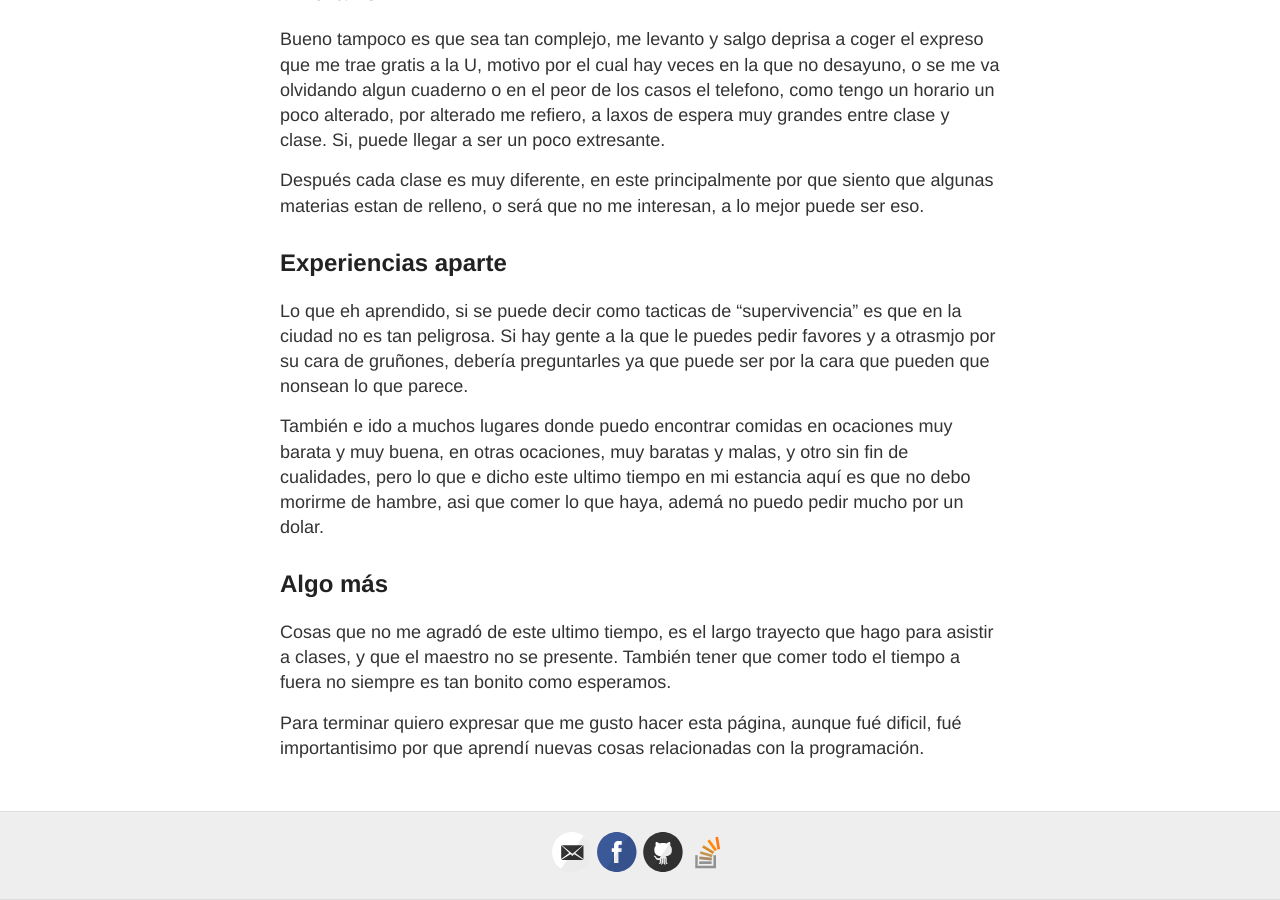
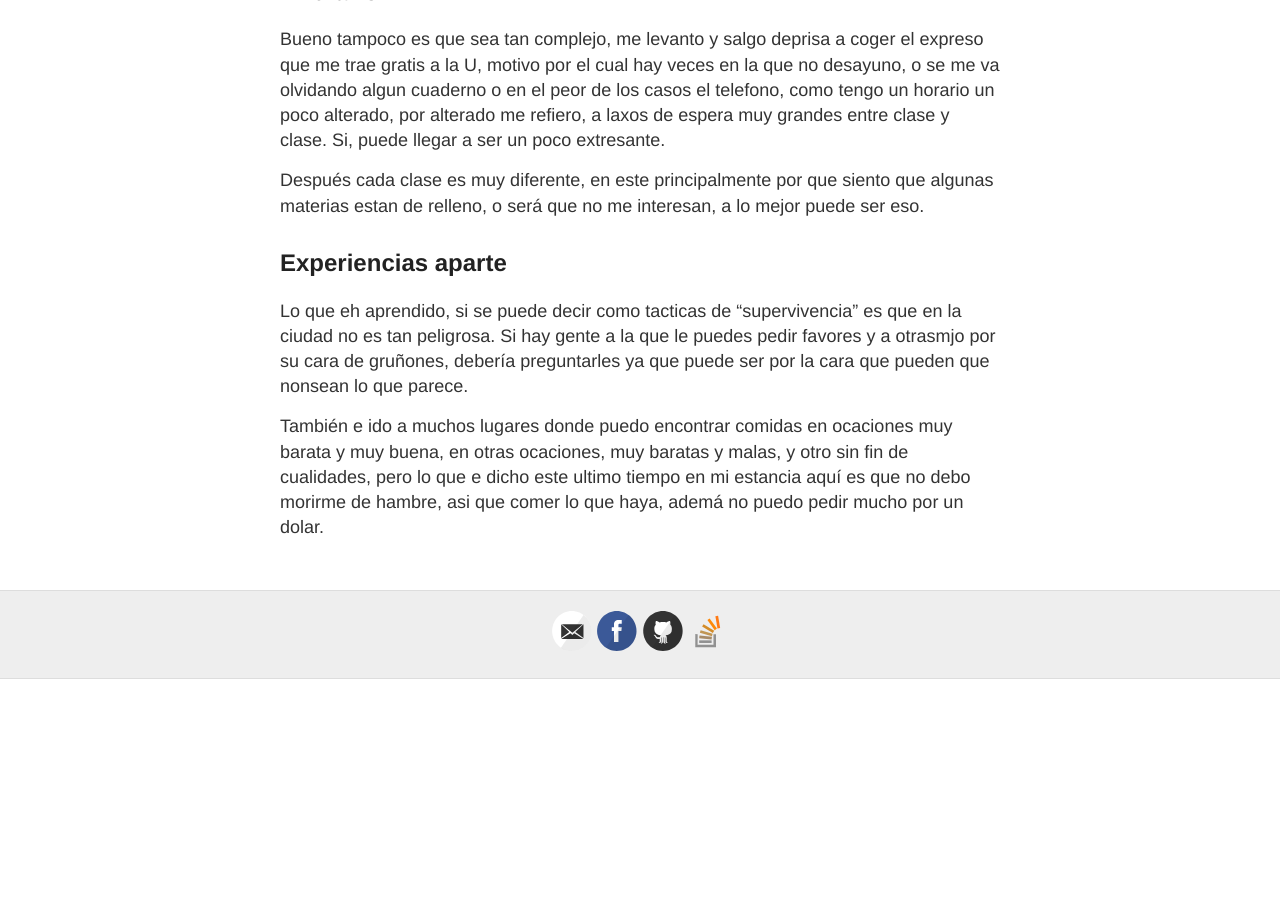
Before and after one commit to andrescharro22/Carlos-F007.github.io, a Jekyll site: the page built from blog.md, in a window 1280 px wide and 900 px high, scrolled down 626 px. Built offline with Jekyll 4.4.1, drawn with Linux system fonts in a browser that asks for light colours; after the commit the page ends 1305 px from its top, so only the background shows below that.

Commit message:
Update blog.md

```diff
--- a/blog.md
+++ b/blog.md
@@ -30,12 +30,3 @@ Lo que eh aprendido, si se puede decir como tacticas de "supervivencia"
 es que en la ciudad no es tan peligrosa. Si hay gente  a la que le puedes pedir favores y a otrasmjo por su cara de gruñones, debería preguntarles ya que puede ser por la cara que pueden que nonsean lo que parece.
 
 También e ido a muchos lugares donde puedo encontrar comidas en ocaciones muy barata y muy buena, en otras ocaciones, muy baratas y malas, y otro sin fin de cualidades, pero lo que e dicho este ultimo tiempo en mi estancia aquí es que no debo morirme de hambre, asi que comer lo que haya, ademá no puedo pedir mucho por un dolar.
-
-
-Algo más
---
-
-Cosas que no me agradó de este ultimo tiempo, es el largo trayecto que hago para asistir a clases, y que el maestro no se presente.
-También tener que comer todo el tiempo a fuera no siempre es tan bonito como esperamos.
-
-Para terminar quiero expresar que me gusto hacer esta página, aunque fué dificil, fué importantisimo por que aprendí nuevas cosas relacionadas con la programación.
```
